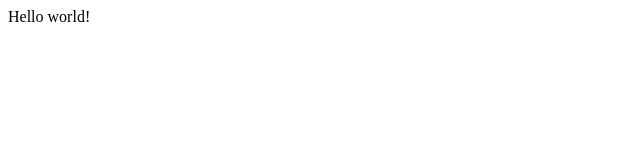
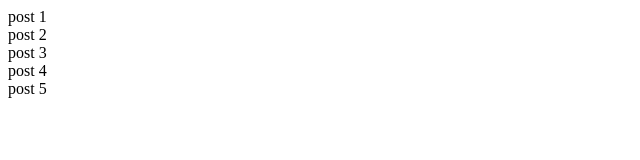
Before and after one commit to seemajune/meanapp, a plain HTML site: page index.html in a window 1280 px wide. Shown: the whole page, without its empty margins (0-640 px from the left). Drawn offline with nearby package versions, Linux system fonts and the light colour scheme.

Commit message:
edits basic index and ctrl

```diff
--- a/app.js
+++ b/app.js
@@ -2,4 +2,13 @@ var app = angular.module('flapperNews', []);
 
 app.controller('MainCtrl', ['$scope',function($scope){
   $scope.test = 'Hello world!';
+
+  $scope.posts = [
+  'post 1',
+  'post 2',
+  'post 3',
+  'post 4',
+  'post 5'
+  ];
+
 }]);
--- a/index.html
+++ b/index.html
@@ -5,8 +5,8 @@
     <script src="app.js"></script>
   </head>
   <body ng-app="flapperNews" ng-controller="MainCtrl">
-    <div>
-      {{test}}
+    <div ng-repeat="post in posts">
+      {{post}}
     </div>
   </body>
 </html>
```
